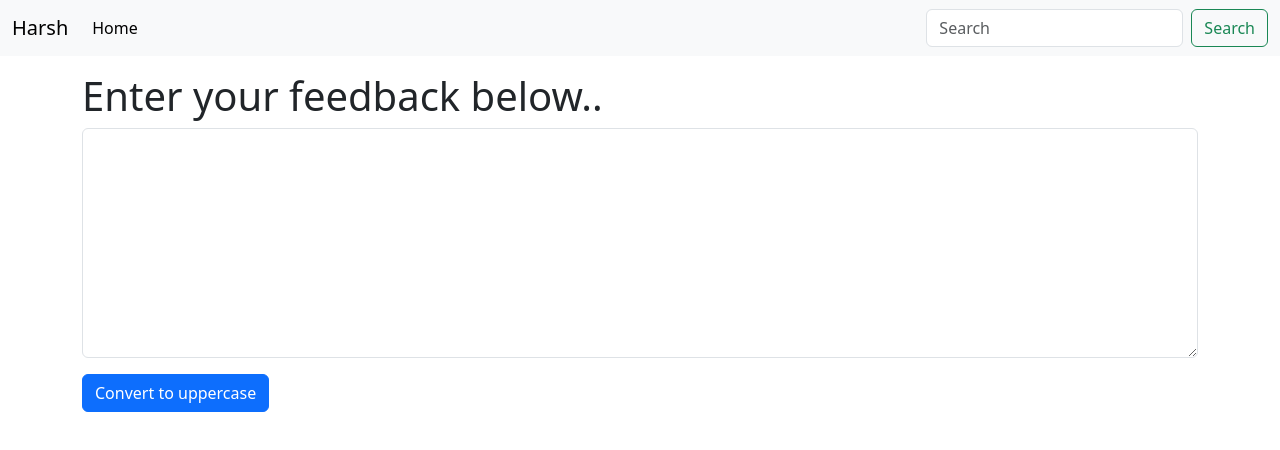
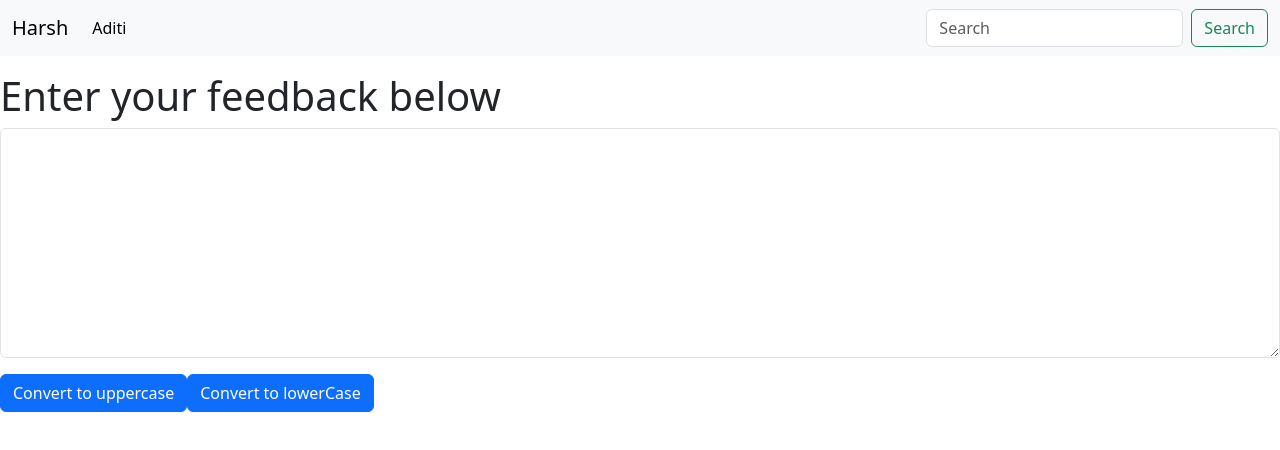
Before and after one commit to harshJyoriya1009/Word-Converter-React, a React (Create React App) app: page / in a window 1280 px wide. Shown: the top 450 px of the page. Built offline with nearby package versions, Linux system fonts and the light colour scheme.

Commit message:
Adding new Button

```diff
--- a/src/App.js
+++ b/src/App.js
@@ -1,6 +1,7 @@
 import './App.css';
 import Navbar from './components/Navbar';
 import TextForm from './components/TextForm';
+
 
 
 function App() {
@@ -8,10 +9,10 @@
     <>
 
 
-<Navbar title="Harsh" aboutText="Home"/>
-<div className="container my-3">
+<Navbar title="Harsh" aboutText="Aditi"/>
 
-<TextForm heading="Enter your feedback below.."/>
+<div className="conatiner my-3">
+<TextForm heading="Enter your feedback below"/>
 </div>
     </>
   );
--- a/src/components/TextForm.js
+++ b/src/components/TextForm.js
@@ -1,26 +1,57 @@
+// import React, {useState} from 'react'
+
+// export default function TextForm(props) {
+//     const handleUpClick=()=>{
+//         let nextText= text.toUpperCase()
+//         setText(nextText)
+//     }
+
+//     const handleOnechange=(event)=>{
+//         setText(event.target.value)
+//     }
+//     const [text, setText] = useState("");
+//   return (
+
+// <div>
+//   <h1>{props.heading}</h1>
+//   <div className="mb-3">
+//     <textarea className="form-control" value={text} onChange={handleOnechange} id="myBox" rows="9"></textarea>
+//   </div>
+//   <button className="btn btn-primary" onClick={handleUpClick}>Convert to uppercase</button>
+//   </div>
+//   )
+// }
+
 import React, {useState} from 'react'
 
+
 export default function TextForm(props) {
+
+    const handleOnChange=(event)=>{
+        setText(event.target.value)
+    }
+
     const handleUpClick=()=>{
-        // console.log("Button is clicked" + text)
-        let nextText= text.toUpperCase()
+        let nextText=text.toUpperCase()
         setText(nextText)
     }
 
-    const handleOnechange=(event)=>{
-        // console.log("Onchange function")
-        setText(event.target.value)
+    const handleDnClick=()=>{
+        let nextText=text.toLowerCase()
+        setText(nextText);
     }
     const [text, setText] = useState("");
-    // setText("New one")
   return (
+    <div>
+        <h1>{props.heading}</h1>
+    <div>
+        <div className="mb-3">
+     <textarea className="form-control" value={text} onChange={handleOnChange}  id="myBox" rows="9"></textarea>
+   </div>
+  <button className="btn btn-primary" onClick={handleUpClick}>Convert to uppercase</button>
+  <button className="btn btn-primary" onClick={handleDnClick}>Convert to lowerCase</button>
+   </div>
+   </div>
 
-<div>
-  <h1>{props.heading}</h1>
-  <div className="mb-3">
-    <textarea className="form-control" value={text} onChange={handleOnechange} id="myBox" rows="9"></textarea>
-  </div>
-  <button className="btn btn-primary" onClick={handleUpClick}>Convert to uppercase</button>
-  </div>
   )
 }
```
